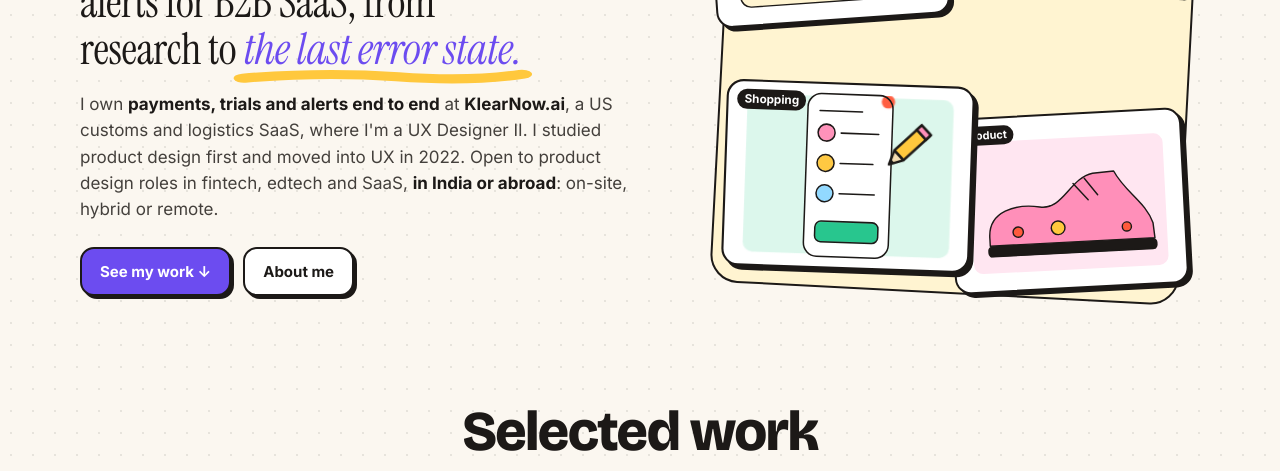
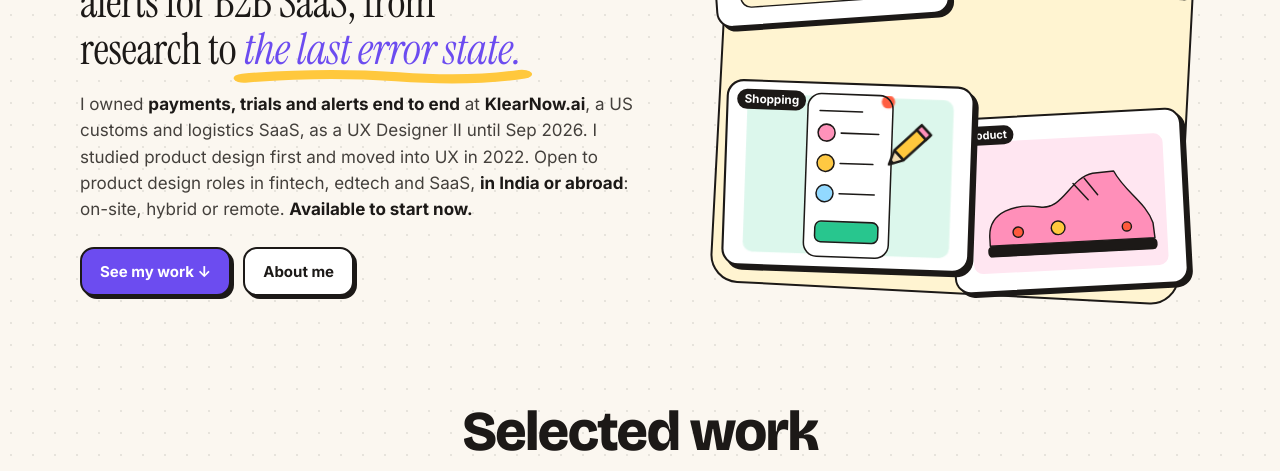
Before and after one commit to NehalSharma10/NehalSharma10.github.io, a plain HTML site: page index.html in a window 1280 px wide. Shown: the part 304-775 px from the top of the page. Drawn offline with nearby package versions, Linux system fonts and the light colour scheme.

Commit message:
Add files via upload

```diff
--- a/index.html
+++ b/index.html
@@ -10,7 +10,7 @@
 <meta name="description" content="Portfolio of Nehal Sharma, product designer. Payments, trials and alerts for B2B SaaS in customs and logistics. Open to roles in India and abroad.">
 <meta property="og:type" content="website">
 <meta property="og:title" content="Nehal Sharma · Product designer · Portfolio">
-<meta property="og:description" content="I design payments, free trials and alerts for B2B SaaS in customs and logistics. I own them end to end at a US logistics SaaS. Open to roles in India or abroad.">
+<meta property="og:description" content="I design payments, free trials and alerts for B2B SaaS in customs and logistics. I owned them end to end at a US logistics SaaS. Open to roles in India or abroad.">
 <meta property="og:image" content="https://nehalsharma10.github.io/assets/og-cover.jpg">
 <meta property="og:image:width" content="1200">
 <meta property="og:image:height" content="630">
@@ -430,7 +430,7 @@ p.head { font-family: var(--serif); font-weight: 400; color: var(--ink); line-he
     <div>
       <div class="namebox"><img src="assets/nehal-photo.jpg" alt="" width="531" height="640"><h1 id="pf-title" class="name">Nehal Sharma<span>Product designer · 4+ years in B2B SaaS</span></h1></div>
       <p class="head">I design payments, trials and alerts for B2B SaaS, from research to <em>the last error state.<svg viewBox="0 0 100 10" preserveAspectRatio="none" aria-hidden="true"><path pathLength="1" d="M2 7 Q 30 2, 55 6 T 98 4"/></svg></em></p>
-      <p class="intro">I own <b>payments, trials and alerts end to end</b> at <b>KlearNow.ai</b>, a US customs and logistics SaaS, where I'm a UX Designer II. I studied product design first and moved into UX in 2022. Open to product design roles in fintech, edtech and SaaS, <b>in India or abroad</b>: on-site, hybrid or remote.</p>
+      <p class="intro">I owned <b>payments, trials and alerts end to end</b> at <b>KlearNow.ai</b>, a US customs and logistics SaaS, as a UX Designer II until Sep 2026. I studied product design first and moved into UX in 2022. Open to product design roles in fintech, edtech and SaaS, <b>in India or abroad</b>: on-site, hybrid or remote. <b>Available to start now.</b></p>
       <div class="cta-row">
         <a class="btn v" href="#journey">See my work ↓</a>
         <a class="btn" href="#about">About me</a>
@@ -561,7 +561,7 @@ p.head { font-family: var(--serif); font-weight: 400; color: var(--ink); line-he
         <h3>Experience</h3>
         <ol class="xp">
           <li>
-            <div class="xp-head"><b>UX Designer II</b><span>Jan 2026 – now</span></div>
+            <div class="xp-head"><b>UX Designer II</b><span>Jan 2026 – Sep 2026</span></div>
             <p class="xp-where">KlearNow.ai · US customs and logistics SaaS · Gurgaon, India</p>
             <ul>
               <li>Designed a notification system (email and in-app) for 249 shipment events, with admin defaults, customer versions and personal settings. Shipped May 2026.</li>
```
Also changed, not shown: 1 other file.
